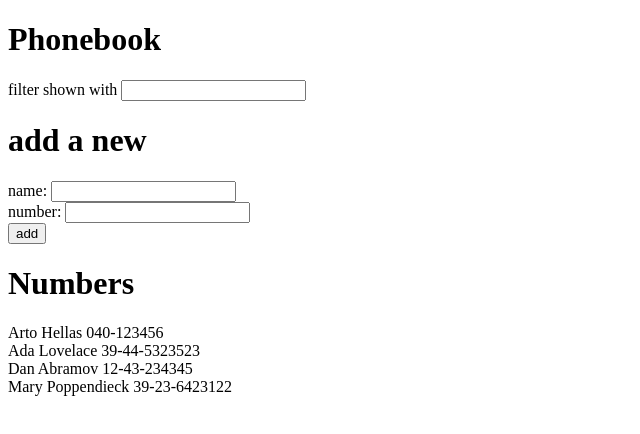
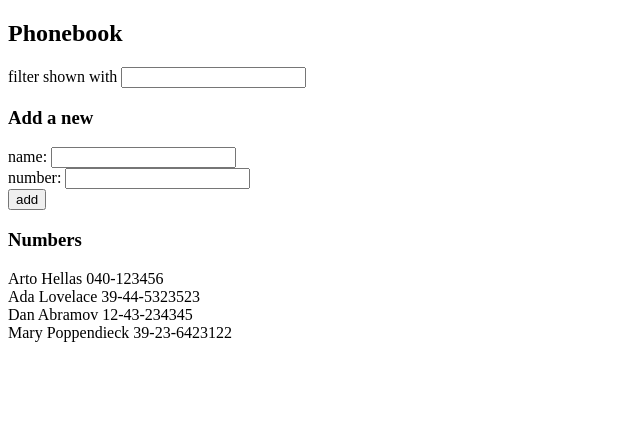
Before and after one commit to OMEGAeNcore/fullstackopen, a React (Create React App) app in the folder part 2/phonebook/: page / in a window 1280 px wide. Shown: the top 434 px of the page, without its empty margins (0-640 px from the left). Built offline with nearby package versions, Linux system fonts and the light colour scheme.

Commit message:
Exercise 2.10.0

```diff
--- a/part 2/phonebook/src/App.js
+++ b/part 2/phonebook/src/App.js
@@ -1,5 +1,7 @@
 import React, { useState } from 'react'
-import Number from './components/Number'
+import Person from './components/Person'
+import Filter from './components/Filter'
+import PersonForm from './components/PersonForm'
 
 const App = () => {
   const [persons, setPersons] = useState([
@@ -50,22 +52,25 @@ const App = () => {
     }
   }
 
+  const formHandlers = {
+    newPerson: newPerson,
+    newNumber: newNumber,
+    handleNewPerson: handleNewPerson,
+    handleNewNumber: handleNewNumber
+  }
+
   return (
     <div>
-      <h1>Phonebook</h1>
-      <div>filter shown with <input value={filter} onChange={handleFilter} /></div>
-      <h1>add a new</h1>
-      <form onSubmit={addNumber}>
-        <div>
-          <div>name: <input value={newPerson} onChange={handleNewPerson} /></div>
-          <div>number: <input value={newNumber} onChange={handleNewNumber} /></div>
-          <div><button type="submit">add</button></div>
-        </div>
-      </form>
-      <h1>Numbers</h1>
+      <h2>Phonebook</h2>
+      <Filter filter={filter} handleFilter={handleFilter} />
+
+      <h3>Add a new</h3>
+      <PersonForm addNumber={addNumber} formHandlers={formHandlers} />
+
+      <h3>Numbers</h3>
       {
         persons.filter(person => person.name.toLowerCase().includes(filter.toLowerCase())).map(person =>
-            <Number key={person.id} person={person} />
+            <Person key={person.id} person={person} />
           )
       }
     </div>
--- /dev/null
+++ b/part 2/phonebook/src/components/Filter.js
@@ -0,0 +1,7 @@
+const Filter = (props) => {
+    return (
+      <div>filter shown with <input value={props.filter} onChange={props.handleFilter} /></div>
+    )
+}
+
+export default Filter
--- a/part 2/phonebook/src/components/Number.js
+++ b/part 2/phonebook/src/components/Person.js
@@ -1,4 +1,4 @@
-const Number = ({ person }) => {
+const Person = ({ person }) => {
     return (
         <div>
             {person.name} {person.number}
@@ -6,4 +6,4 @@ const Number = ({ person }) => {
     )
 }
 
-export default Number
+export default Person
--- /dev/null
+++ b/part 2/phonebook/src/components/PersonForm.js
@@ -0,0 +1,13 @@
+const PersonForm = (props) => {
+    return (
+        <form onSubmit={props.addNumber}>
+            <div>
+                <div>name: <input value={props.formHandlers.newPerson} onChange={props.formHandlers.handleNewPerson} /></div>
+                <div>number: <input value={props.formHandlers.newNumber} onChange={props.formHandlers.handleNewNumber} /></div>
+                <div><button type="submit">add</button></div>
+            </div>
+        </form>
+    )
+}
+
+export default PersonForm
```
